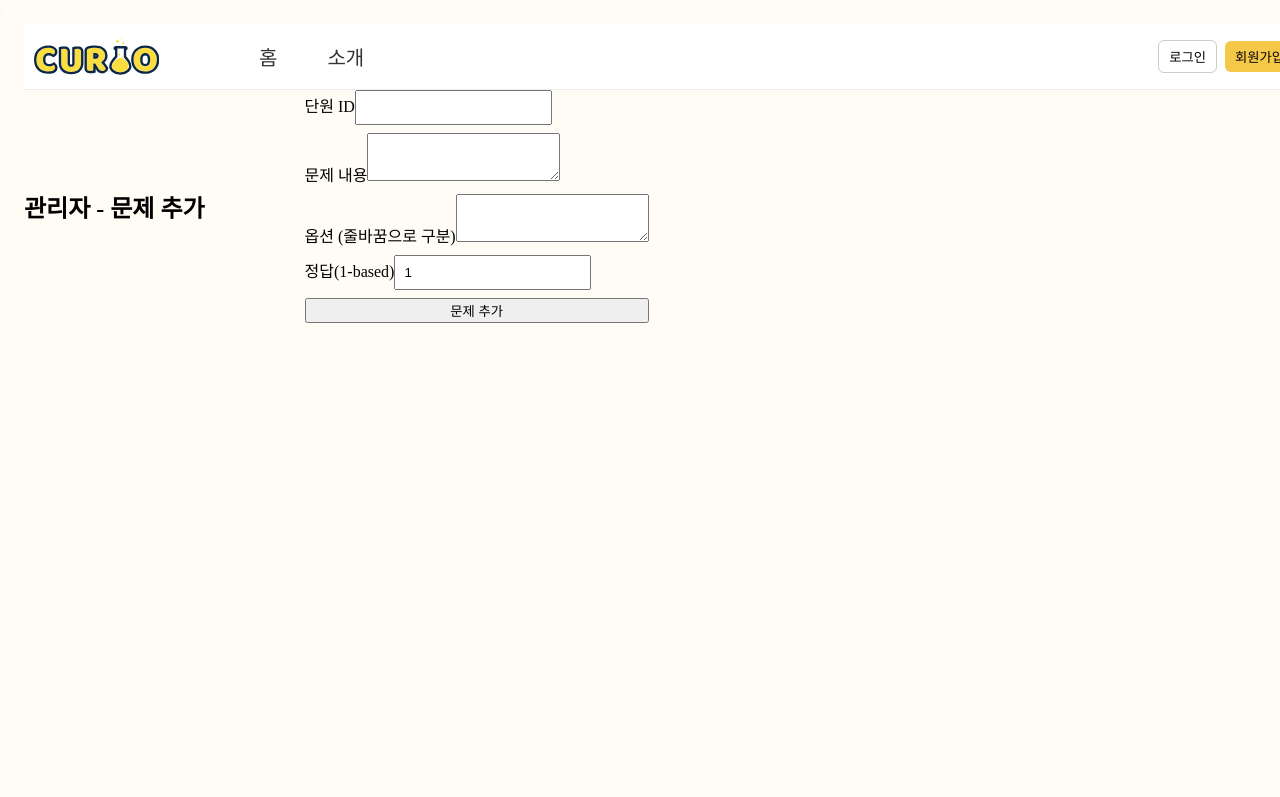
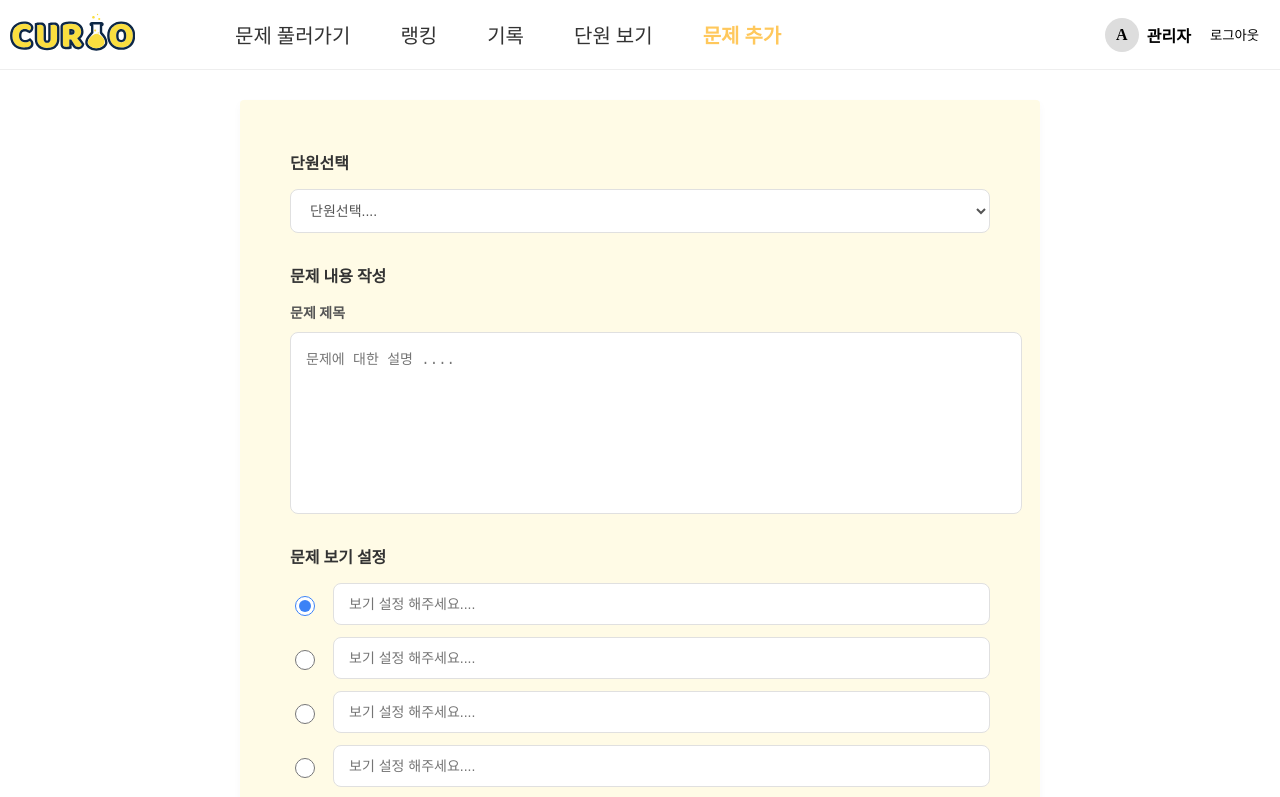
Before and after one commit to CURIO-BSSM/curio-FE, a React (Vite) app: page /admin in a window 1280 px wide. Shown: the top 797 px of the page. Built offline with nearby package versions, Linux system fonts and the light colour scheme; no server answers.

Commit message:
관리자 페이지 헤더및 문제 추가 페이지개발

```diff
--- a/package.json
+++ b/package.json
@@ -10,6 +10,7 @@
     "preview": "vite preview"
   },
   "dependencies": {
+    "axios": "^1.13.2",
     "react": "^19.1.1",
     "react-dom": "^19.1.1",
     "react-router-dom": "^7.9.5"
--- a/src/api/auth.js
+++ b/src/api/auth.js
@@ -2,7 +2,7 @@
  * Client-side auth helpers.
  * The backend logout is message-only; client must clear local state.
  */
-const API_HOST = import.meta.env.VITE_API_HOST || 'http://0.0.0.0:8000';
+const API_HOST = import.meta.env.VITE_API_HOST || 'https://port-0-curio-be-mimknx4690eeb5bb.sel3.cloudtype.app';
 
 /**
  * Perform logout: try POST to backend (ignore response), then clear client storage.
--- a/src/api/quizapi.js
+++ b/src/api/quizapi.js
@@ -15,7 +15,7 @@ export async function fetchQuiz(unitId) {
 
 export async function Logout() {
   const API_HOST = import.meta.env.VITE_API_HOST || 'https://port-0-curio-be-mimknx4690eeb5bb.sel3.cloudtype.app';
-  const url = `${API_HOST}/auth/logout}`;
+  const url = `${API_HOST}/auth/logout`;
   const res = await fetch(url);
   if (!res.ok) throw new Error("퀴즈 데이터를 불러오지 못했습니다.");
   return res.json();
--- a/src/components/Header/AdminHeader.jsx
+++ b/src/components/Header/AdminHeader.jsx
@@ -1,20 +1,28 @@
+import { Link } from 'react-router-dom'; // ★ React Router 사용 필수!
 import "./Header.css";
 import Logo from "../../assets/lgo.svg";
-
 
 function AdminHeader({ adminName, onLogout }) {
   return (
     <header className="app-header admin-header">
       <div className="header-inner">
         <div className="container">
-         <img src={Logo} alt="Docs" className="logo"/>
+         {/* 로고 클릭 시 메인으로 */}
+         <Link to="/">
+            <img src={Logo} alt="Curio Logo" className="logo"/>
+         </Link>
 
          <nav className="nav">
-           <a href="/" className="nav-link">문제 풀러가기</a>
-           <a href="/about" className="nav-link">랭킹</a>
-           <a href="/about" className="nav-link">기록</a>
-           <a href="/about" className="nav-link">단원 보기</a>
-           <a href="/about" className="nav-link">문제 추가</a>
+           {/* ★ a 태그 -> Link 컴포넌트로 교체 & 주소 수정 */ }
+           <Link to="/units" className="nav-link">문제 풀러가기</Link>
+           <Link to="/ranking" className="nav-link">랭킹</Link>
+           <Link to="/history" className="nav-link">기록</Link>
+           <Link to="/units" className="nav-link">단원 보기</Link>
+
+           {/* ★ 핵심 수정: /about -> /admin */}
+           <Link to="/admin" className="nav-link" style={{ fontWeight: 'bold', color: '#FFC85C' }}>
+             문제 추가
+           </Link>
          </nav>
        </div>
 
--- a/src/context/AuthContext.jsx
+++ b/src/context/AuthContext.jsx
@@ -1,6 +1,6 @@
 import { createContext, useContext, useEffect, useState } from 'react';
 import { login as apiLogin, signup as apiSignup, logout as apiLogout } from '../api';
-import { clientLogout } from '../api/auth';
+import { clientLogout } from '../api/auth'; // 경로가 맞는지 확인 필요 (보통 ../api 로 통일했으면 거기서 가져옴)
 
 const AuthContext = createContext(null);
 
@@ -8,8 +8,15 @@ export function AuthProvider({ children }) {
   const [user, setUser] = useState(null);
   const [loading, setLoading] = useState(true);
 
+  // ★ [1] 관리자로 인정해줄 이메일 목록 정의
+  const ADMIN_EMAILS = [
+    'admin@bssm.hs.kr',
+    'teacher@bssm.hs.kr',
+    'test@test.com' // 테스트할 때 쓰는 아이디가 있다면 추가하세요
+  ];
+
   useEffect(() => {
-    // load user from localStorage if present
+    // 새로고침해도 로그인 유지 (localStorage 확인)
     try {
       const raw = localStorage.getItem('user');
       if (raw) setUser(JSON.parse(raw));
@@ -22,11 +29,11 @@ export function AuthProvider({ children }) {
 
   async function login(credentials) {
     const res = await apiLogin(credentials);
-    // document did not provide user object; store token and minimal user id
+
     try {
       if (res.access_token) localStorage.setItem('token', res.access_token);
 
-      // try to decode JWT to get claims (is_admin, sub/name)
+      // 1. JWT 토큰 까보기 (백엔드가 수정됐을 때를 대비해 유지)
       let isAdmin = false;
       let nameFromToken = null;
       try {
@@ -47,21 +54,39 @@ export function AuthProvider({ children }) {
         // ignore token parse errors
       }
 
-      // detect admin from response fields as well
+      // 2. 응답 본문 확인 (백엔드가 수정됐을 때를 대비해 유지)
       if (!isAdmin && res) {
         if (typeof res.is_admin !== 'undefined') isAdmin = !!res.is_admin;
         else if (typeof res.isAdmin !== 'undefined') isAdmin = !!res.isAdmin;
-        else if (res.role) isAdmin = res.role === 'admin' || res.role === 'superuser' || res.role === 'staff';
+        else if (res.role) isAdmin = res.role === 'admin' || res.role === 'superuser';
       }
 
+      // ★ [3] 프론트엔드 강제 관리자 지정 (이게 핵심!) ★
+      // 백엔드가 뭐라고 하든, 이메일이 목록에 있으면 관리자다!
+      if (credentials.email && ADMIN_EMAILS.includes(credentials.email)) {
+        isAdmin = true;
+        console.log("👑 관리자 계정으로 로그인되었습니다:", credentials.email);
+      }
+
+      // 유저 객체 생성
       const u = res && res.user_id
-        ? { id: res.user_id, name: nameFromToken || credentials.email || credentials.name || `user${res.user_id}`, isAdmin }
+        ? {
+            id: res.user_id,
+            name: nameFromToken || credentials.email || `user${res.user_id}`,
+            email: credentials.email, // 이메일 정보도 저장해두면 좋습니다
+            isAdmin // 최종 결정된 권한 저장
+          }
         : null;
+
       if (u) {
         localStorage.setItem('user', JSON.stringify(u));
+        // ★ 중요: 관리자 여부를 따로 저장해두면 AdminRoute에서 쓰기 편함
+        localStorage.setItem('is_admin', isAdmin);
         setUser(u);
       }
-    } catch (e) {}
+    } catch (e) {
+      console.error("Login processing error:", e);
+    }
     return res;
   }
 
@@ -76,7 +101,8 @@ export function AuthProvider({ children }) {
     } catch (e) {
       // ignore
     }
-    clientLogout();
+    clientLogout(); // 로컬 스토리지 비우기
+    localStorage.removeItem('is_admin'); // 관리자 정보도 지우기
     setUser(null);
   }
 
--- a/src/pages/AdminPage.css
+++ b/src/pages/AdminPage.css
@@ -1,4 +1,152 @@
-/* Admin page styles (placeholder) */
-.page.admin-page { padding:24px }
-.admin-form { display:flex; flex-direction:column; gap:8px; max-width:600px }
-.admin-form input, .admin-form textarea { padding:8px }
+/* 전체 페이지 배경 설정 */
+.admin-page {
+  width: 100%;
+
+  /* 화면 높이에 딱 맞춥니다 (100%) */
+  height: 100vh;
+
+  /* 내용이 넘치면 "이 박스 안에서" 스크롤을 만듭니다 */
+  overflow-y: scroll;
+
+  background-color: #FFFFFF;
+  display: flex;
+  flex-direction: column;
+  align-items: center;
+
+  /* 맨 밑에 버튼이 잘리지 않도록 여백 확보 */
+  padding-bottom: 150px;
+}
+
+/* 폼을 감싸는 노란색 박스 */
+.quiz-form-container {
+  width: 100%;
+  max-width: 800px;
+  background-color: #FFFBE6; /* 연한 노란색 */
+  padding: 50px;
+  margin-top: 30px;
+  margin-bottom: 50px; /* 아래쪽에도 여백 추가 */
+  border-radius: 4px;
+  box-sizing: border-box;
+  box-shadow: 0 4px 10px rgba(0,0,0,0.03);
+}
+
+.quiz-form {
+  display: flex;
+  flex-direction: column;
+  gap: 30px;
+}
+
+/* 각 섹션 스타일 */
+.form-section {
+  display: flex;
+  flex-direction: column;
+  gap: 10px;
+}
+
+.section-label {
+  font-size: 16px;
+  font-weight: 700;
+  color: #333;
+  margin-bottom: 5px;
+}
+
+.input-label-small {
+  font-size: 14px;
+  font-weight: 600;
+  color: #555;
+}
+
+/* 입력 필드들 */
+.custom-select {
+  width: 100%;
+  padding: 12px 15px;
+  border: 1px solid #E0E0E0;
+  border-radius: 8px;
+  background-color: white;
+  font-size: 14px;
+  color: #555;
+  outline: none;
+  cursor: pointer;
+}
+
+.custom-textarea {
+  width: 100%;
+  height: 150px;
+  padding: 15px;
+  border: 1px solid #E0E0E0;
+  border-radius: 8px;
+  background-color: white;
+  font-size: 14px;
+  resize: none;
+  outline: none;
+}
+
+/* 보기 리스트 */
+.options-list {
+  display: flex;
+  flex-direction: column;
+  gap: 12px;
+}
+
+.option-row {
+  display: flex;
+  align-items: center;
+  gap: 15px;
+}
+
+.option-radio {
+  width: 20px;
+  height: 20px;
+  cursor: pointer;
+  accent-color: #3B82F6;
+}
+
+.option-input {
+  flex: 1;
+  padding: 12px 15px;
+  border: 1px solid #E0E0E0;
+  border-radius: 8px;
+  background-color: white;
+  font-size: 14px;
+  outline: none;
+}
+
+.helper-text {
+  font-size: 12px;
+  color: #888;
+  margin-top: 5px;
+}
+
+/* 버튼 그룹 */
+.button-group {
+  display: flex;
+  justify-content: space-between;
+  margin-top: 20px;
+  padding-top: 20px;
+  border-top: 1px solid #EEE;
+}
+
+.btn-cancel {
+  padding: 12px 30px;
+  background-color: white;
+  border: 1px solid #DDD;
+  border-radius: 6px;
+  color: #555;
+  font-weight: 600;
+  cursor: pointer;
+}
+
+.btn-save {
+  padding: 12px 30px;
+  background-color: #3B6496; /* 남색 */
+  border: none;
+  border-radius: 6px;
+  color: white;
+  font-weight: 600;
+  cursor: pointer;
+}
+
+/* 문제의 그 부분! 확실하게 닫았습니다 */
+.btn-save:hover {
+  background-color: #2c4b70;
+}
--- a/src/pages/AdminPage.jsx
+++ b/src/pages/AdminPage.jsx
@@ -1,26 +1,84 @@
 import { useState } from 'react';
-import Header from '../components/Header/Header';
-import { addQuiz } from '../api';
-import '../pages/AdminPage.css';
+import { useAuth } from '../context/AuthContext';
+import AdminHeader from '../components/Header/AdminHeader';
+import axios from 'axios';
+import './AdminPage.css';
 
 export default function AdminPage() {
+  const { user, logout } = useAuth();
+
   const [unitId, setUnitId] = useState('');
   const [content, setContent] = useState('');
-  const [optionsText, setOptionsText] = useState('');
-  const [correct, setCorrect] = useState(1);
+  const [options, setOptions] = useState(["", "", "", "", ""]);
+  const [correctIndex, setCorrectIndex] = useState(0);
   const [loading, setLoading] = useState(false);
+
+  // 보기 입력 관리
+  const handleOptionChange = (index, value) => {
+    const newOptions = [...options];
+    newOptions[index] = value;
+    setOptions(newOptions);
+  };
 
   const handleSubmit = async (e) => {
     e.preventDefault();
     setLoading(true);
+
+    // 1. 토큰 가져오기 (Local Storage 확인 완료: 이름 'token')
+    const token = localStorage.getItem('token');
+
+    if (!token) {
+      alert("로그인 정보가 없습니다. 다시 로그인해주세요.");
+      setLoading(false);
+      return;
+    }
+
     try {
-      const options = optionsText.split('\n').map(s => s.trim()).filter(Boolean);
-      await addQuiz({ unit_id: Number(unitId), content, options, correct_answer: Number(correct) });
-      alert('문제가 추가되었습니다.');
-      setContent(''); setOptionsText(''); setUnitId(''); setCorrect(1);
+      // 빈 보기 필터링
+      const validOptions = options.filter(opt => opt.trim() !== "");
+
+      if (validOptions.length < 2) {
+        alert("최소 2개 이상의 보기를 입력해주세요.");
+        setLoading(false);
+        return;
+      }
+
+      // 2. 서버로 진짜 데이터 전송
+      await axios.post(
+        'https://port-0-curio-be-mimknx4690eeb5bb.sel3.cloudtype.app/quiz/add',
+        {
+          unit_id: Number(unitId),
+          content: content,
+          options: validOptions,
+          correct_answer: correctIndex + 1
+        },
+        {
+          headers: {
+            Authorization: `Bearer ${token}`, // 출입증(Token) 제출
+            'Content-Type': 'application/json'
+          }
+        }
+      );
+
+      // 성공 시
+      alert('문제가 성공적으로 등록되었습니다! 🎉');
+
+      // 입력창 초기화
+      setContent('');
+      setOptions(["", "", "", "", ""]);
+      setUnitId('');
+      setCorrectIndex(0);
+
     } catch (err) {
-      console.warn('addQuiz failed', err);
-      alert('문제 추가 실패');
+      console.error('문제 등록 실패:', err);
+
+      // 에러 메시지 처리
+      const errorDetail = err.response?.data?.detail;
+      if (errorDetail === '관리자만 접근할 수 있습니다.') {
+         alert("등록 실패: 관리자 권한이 필요합니다. (DB 역활 확인 필요)");
+      } else {
+         alert(`등록 실패: ${errorDetail || "서버 오류가 발생했습니다."}`);
+      }
     } finally {
       setLoading(false);
     }
@@ -28,15 +86,77 @@ export default function AdminPage() {
 
   return (
     <div className="page admin-page">
-      <Header />
-      <div className="container">
-        <h2>관리자 - 문제 추가</h2>
-        <form onSubmit={handleSubmit} className="admin-form">
-          <label>단원 ID<input value={unitId} onChange={e => setUnitId(e.target.value)} required /></label>
-          <label>문제 내용<textarea value={content} onChange={e => setContent(e.target.value)} required /></label>
-          <label>옵션 (줄바꿈으로 구분)<textarea value={optionsText} onChange={e => setOptionsText(e.target.value)} required /></label>
-          <label>정답(1-based)<input type="number" min={1} value={correct} onChange={e => setCorrect(e.target.value)} required /></label>
-          <button type="submit" disabled={loading}>{loading ? '로딩...' : '문제 추가'}</button>
+      <AdminHeader adminName={user?.name} onLogout={logout} />
+
+      <div className="quiz-form-container">
+        <form onSubmit={handleSubmit} className="quiz-form">
+
+          {/* 1. 단원 선택 */}
+          <div className="form-section">
+            <label className="section-label">단원선택</label>
+            <select
+              className="custom-select"
+              value={unitId}
+              onChange={e => setUnitId(e.target.value)}
+              required
+            >
+              <option value="" disabled>단원선택....</option>
+              <option value="1">1. 변화와 다양성</option>
+              <option value="2">2. 환경과 에너지</option>
+              <option value="3">3. 과학과 미래사회</option>
+            </select>
+          </div>
+
+          {/* 2. 문제 제목 */}
+          <div className="form-section">
+            <label className="section-label">문제 내용 작성</label>
+            <div className="input-label-small">문제 제목</div>
+            <textarea
+              className="custom-textarea"
+              placeholder="문제에 대한 설명 ...."
+              value={content}
+              onChange={e => setContent(e.target.value)}
+              required
+            />
+          </div>
+
+          {/* 3. 보기 설정 */}
+          <div className="form-section">
+            <label className="section-label">문제 보기 설정</label>
+            <div className="options-list">
+              {options.map((opt, index) => (
+                <div key={index} className="option-row">
+                  <input
+                    type="radio"
+                    name="correctAnswer"
+                    className="option-radio"
+                    checked={correctIndex === index}
+                    onChange={() => setCorrectIndex(index)}
+                  />
+                  <input
+                    type="text"
+                    className="option-input"
+                    placeholder="보기 설정 해주세요...."
+                    value={opt}
+                    onChange={(e) => handleOptionChange(index, e.target.value)}
+                    required={index < 2}
+                  />
+                </div>
+              ))}
+            </div>
+            <p className="helper-text">라디오 버튼을 통해서 정답 선택하기</p>
+          </div>
+
+          {/* 4. 버튼 영역 */}
+          <div className="button-group">
+            <button type="button" className="btn-cancel" onClick={() => window.location.reload()}>
+              취소하기
+            </button>
+            <button type="submit" className="btn-save" disabled={loading}>
+              {loading ? '저장 중...' : '저장하기'}
+            </button>
+          </div>
+
         </form>
       </div>
     </div>
```
Also changed, not shown: 1 other file (tests, documents, lock files or other folders).
